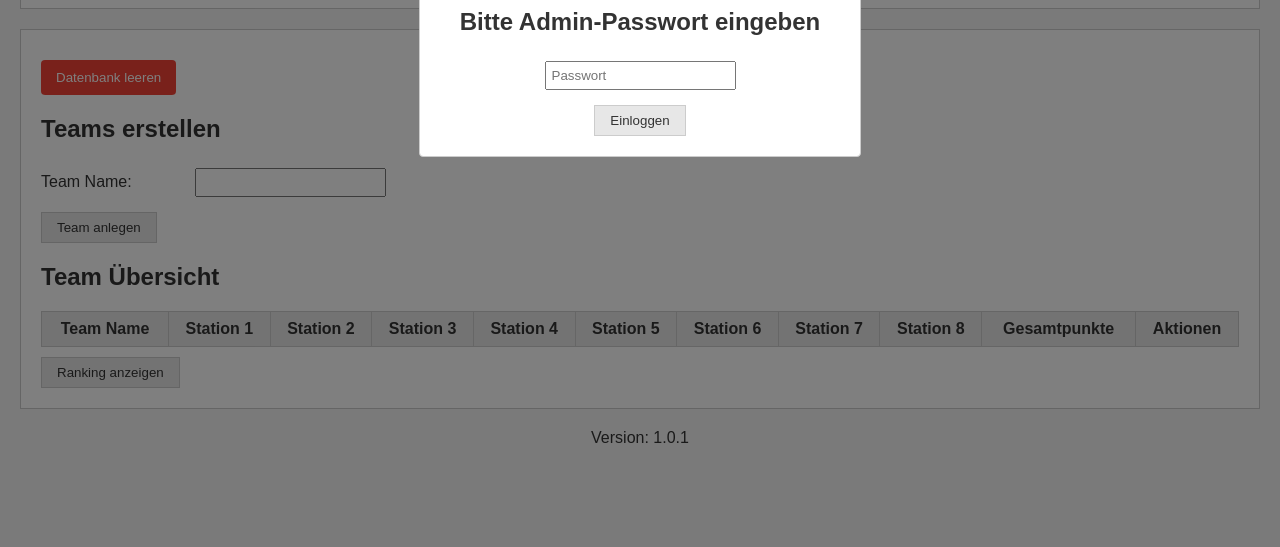
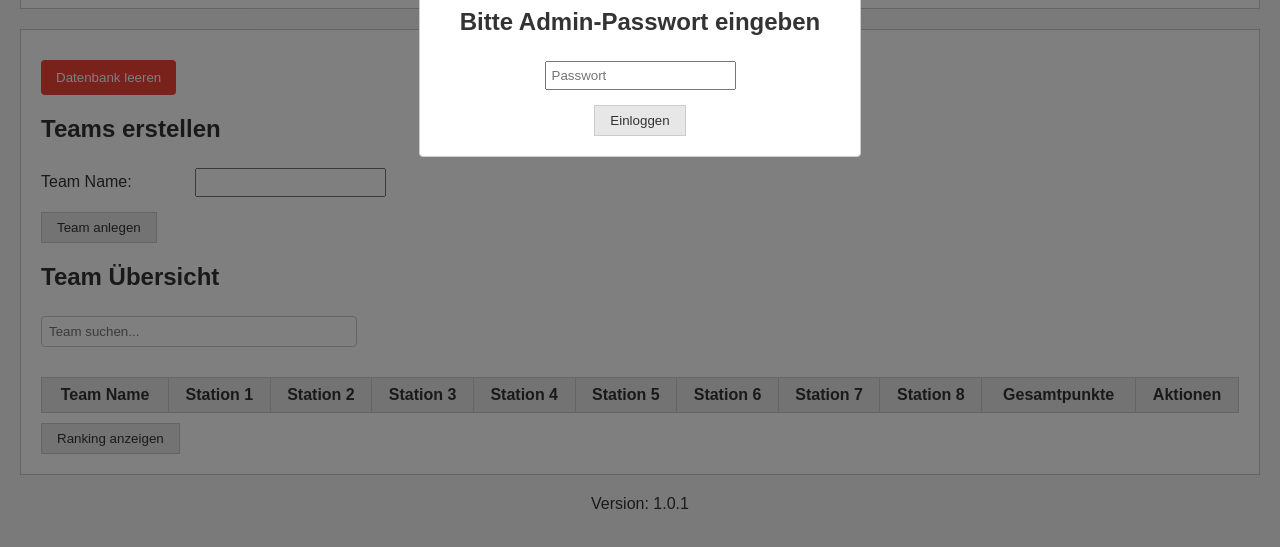
Before and after one commit to adler10/website, a plain HTML site: page jf/wertung3.html in a window 1280 px wide. Shown: the part 161-708 px from the top of the page. Drawn offline with Linux system fonts and the light colour scheme; no server answers.

Commit message:
Update wertung3.html

```diff
--- a/jf/wertung3.html
+++ b/jf/wertung3.html
@@ -147,6 +147,15 @@
       color: var(--text-color);
     }
     footer { text-align: center; margin-top: 20px; }
+    /* Stil für die Suchleiste */
+    #searchTeamInput {
+      width: 100%;
+      max-width: 300px;
+      padding: 7px;
+      margin-bottom: 10px;
+      border: 1px solid var(--button-border);
+      border-radius: 4px;
+    }
   </style>
 </head>
 <body>
@@ -190,6 +199,8 @@
     <!-- Tabelle zur Anzeige aller Teams (Übersicht & Bearbeitung) -->
     <section>
       <h2>Team Übersicht</h2>
+      <!-- Suchleiste zum Filtern der Teams -->
+      <input type="text" id="searchTeamInput" placeholder="Team suchen..." oninput="filterTeams()">
       <table id="teamTable">
         <thead>
           <tr>
@@ -275,7 +286,9 @@
       snapshot.forEach((docSnap) => {
         globalTeams.push({ id: docSnap.id, ...docSnap.data() });
       });
-      updateTeamTable(globalTeams);
+      // Aktualisiere Tabelle basierend auf dem Suchbegriff
+      filterTeams();
+      // Ranking unabhängig von der Suche aktualisieren
       updateRanking(globalTeams);
     });
 
@@ -303,7 +316,7 @@
       }
     });
 
-    // Übersichtstabelle aktualisieren
+    // Aktualisiert die Team-Tabelle basierend auf einem übergebenen Array
     function updateTeamTable(teams) {
       const tbody = document.querySelector("#teamTable tbody");
       tbody.innerHTML = "";
@@ -328,6 +341,13 @@
         `;
         tbody.appendChild(tr);
       });
+    }
+
+    // Filtert die global geladenen Teams basierend auf dem Suchbegriff und aktualisiert die Tabelle
+    function filterTeams() {
+      const searchTerm = document.getElementById("searchTeamInput").value.toLowerCase();
+      const filteredTeams = globalTeams.filter(team => team.teamName.toLowerCase().includes(searchTerm));
+      updateTeamTable(filteredTeams);
     }
 
     // Berechnet die Gesamtpunkte (Summe aller Stationen)
@@ -385,7 +405,7 @@
 
     // Bricht den Editiermodus ab
     function cancelEdit() {
-      updateTeamTable(globalTeams);
+      filterTeams(); // Zeigt die zuletzt gefilterte Liste erneut an
     }
 
     // Löscht ein Team (nach Bestätigung)
@@ -459,6 +479,7 @@
     window.openModal = openModal;
     window.closeModal = closeModal;
     window.checkPassword = checkPassword;
+    window.filterTeams = filterTeams;
   </script>
 </body>
 </html>
```
